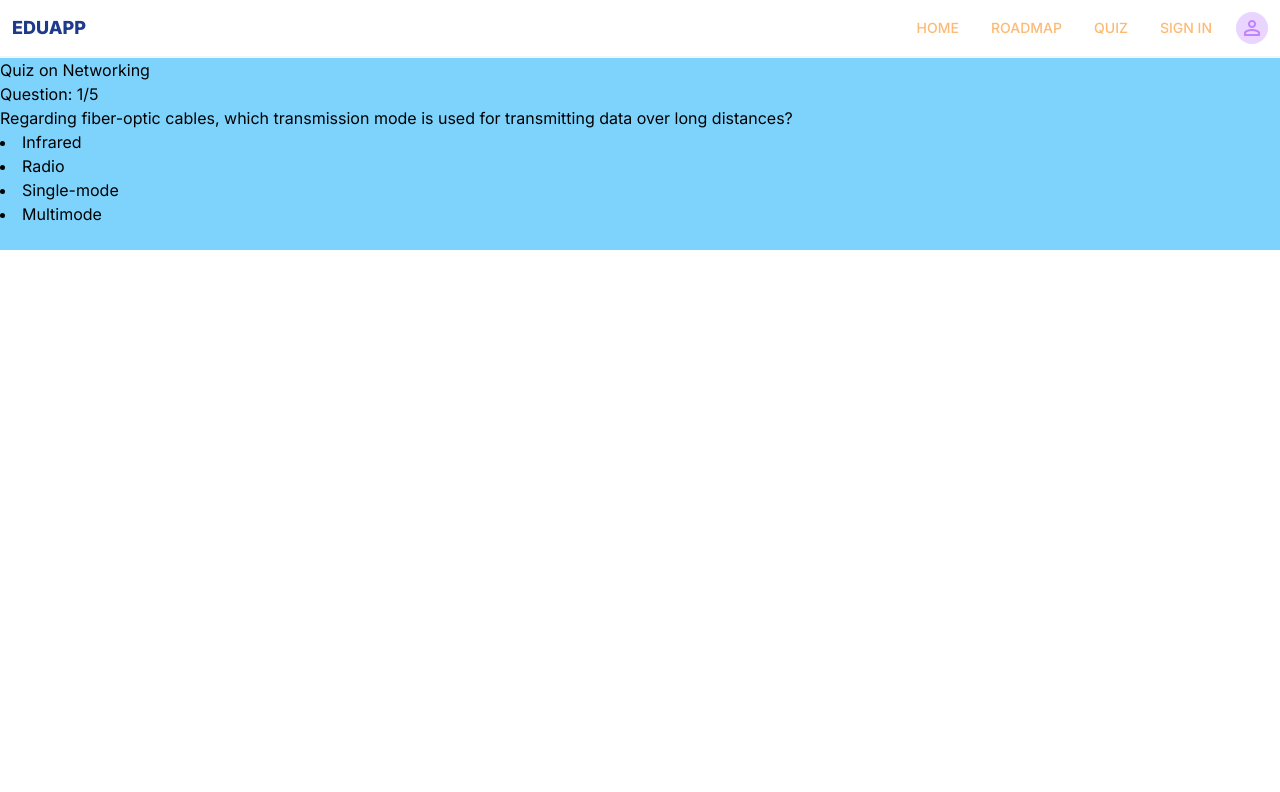
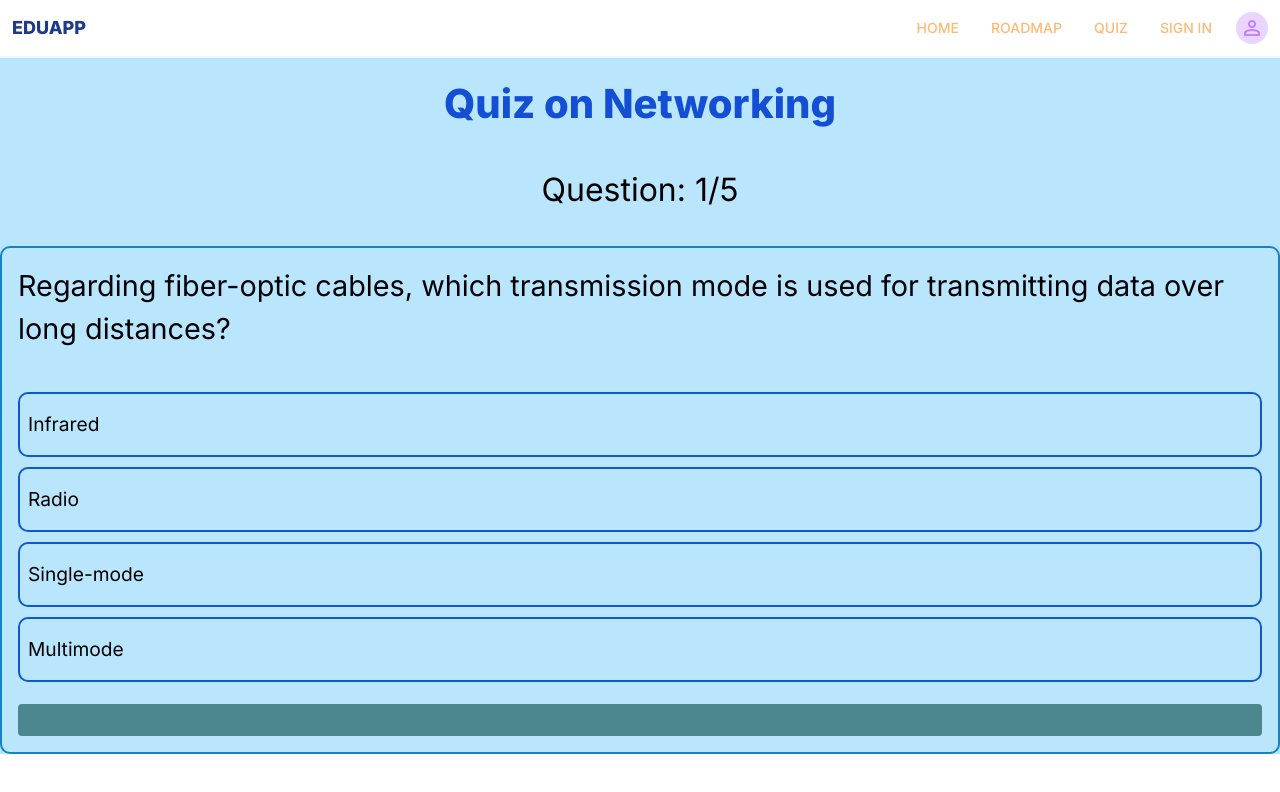
Before and after one commit to code-with-santanu/Eduapp, a Next.js app: page /Quiz in a window 1280 px wide. Shown: the top 792 px of the page. Built offline with nearby package versions, Linux system fonts and the light colour scheme.

Commit message:
Quiz section done

```diff
--- a/src/app/Quiz/page.jsx
+++ b/src/app/Quiz/page.jsx
@@ -56,9 +56,9 @@ const page = () => {
   };
 
   return (
-    <div className=" container bg-sky-300">
-      <h1>Quiz on Networking</h1>
-      <div>
+    <div className=" container bg-sky-200 h-full">
+      <h1 className="head">Quiz on Networking</h1>
+      <div className="head2">
         <h2>
           Question: {activeQuestion + 1}
           <span>/{questions.length}</span>
@@ -67,7 +67,7 @@ const page = () => {
       <div>
         {!showResult ? (
           <div className="quizContainer">
-            <h3>{questions[activeQuestion].question}</h3>
+            <h3 className="head3">{questions[activeQuestion].question}</h3>
             {answer.map((answer, idx) => (
               <li
                 key={idx}
@@ -80,7 +80,7 @@ const page = () => {
               </li>
             ))}
             {checked ? (
-              <button onClick={nextQuestion} className="btn">
+              <button onClick={nextQuestion} className="next-btn">
                 {activeQuestion === question.length - 1 ? "Finish" : "Next"}
               </button>
             ) : (
@@ -92,7 +92,7 @@ const page = () => {
             )}
           </div>
         ) : (
-          <div className="quizContainer">
+          <div className="quizContainer2">
             <h3>Results</h3>
             <h3>You Scored {(result.score / 50) * 100}%</h3>
             <p>
@@ -107,7 +107,12 @@ const page = () => {
             <p>
               Wrong Answer: <span>{result.wrongAns}</span>
             </p>
-            <button onClick={() => window.location.reload()}>Retake</button>
+            <button
+              className="retake-btn"
+              onClick={() => window.location.reload()}
+            >
+              Retake
+            </button>
           </div>
         )}
       </div>
--- a/src/app/globals.css
+++ b/src/app/globals.css
@@ -1,3 +1,100 @@
 @tailwind base;
 @tailwind components;
 @tailwind utilities;
+
+.container {
+  display: flex;
+  flex-direction: column;
+  justify-content: center;
+  align-items: center;
+
+  width: 100%;
+  height: 100%;
+
+  box-sizing: border-box;
+  padding: 0;
+  margin: auto;
+}
+
+.head {
+  color: #144ed5;
+  font-size: 2.5rem;
+  font-weight: 800;
+
+  margin-top: 1rem;
+  top: -10%;
+}
+
+.head2 {
+  font-size: 2rem;
+  margin-top: 1rem;
+  padding: 1rem;
+  border-style: outset;
+  border-color: #144ed5;
+}
+
+.quizContainer,
+.quizContainer2 {
+  border: 2px solid rgb(20, 130, 198);
+  border-radius: 10px;
+  padding: 1rem;
+  margin-top: 1rem;
+}
+
+.head3 {
+  padding-bottom: 2rem;
+  color: #000105;
+  font-size: 1.8rem;
+}
+
+button {
+  padding: 16px 8px;
+  width: 100%;
+  margin-top: 12px;
+  font-size: 1rem;
+  border-radius: 4px;
+  cursor: pointer;
+  background-color: #4c868e;
+  color: #f8f8f8;
+}
+
+.btn-disabled {
+  background-color: lightblue;
+}
+
+li {
+  list-style-type: none;
+  cursor: pointer;
+  margin: 10px 0;
+  padding: 16px 8px;
+  border: 2px solid rgb(15, 90, 202);
+  border-radius: 10px;
+  font-size: 1.2rem;
+}
+
+.li-hover:hover {
+  background-color: #d8d8d8;
+  color: #0d17e1;
+}
+
+.li-selected {
+  color: #17da85;
+  background-color: #101011;
+}
+
+.quizContainer2 {
+  width: 100%;
+}
+.quizContainer2 h3 {
+  font-size: 1.8rem;
+  padding: 8px 0;
+}
+.quizContainer2 p {
+  font-size: 1.5rem;
+  padding: 8px 0;
+}
+
+.retake-btn:hover,
+.next-btn:hover {
+  background-color: #116fc1;
+}
```
